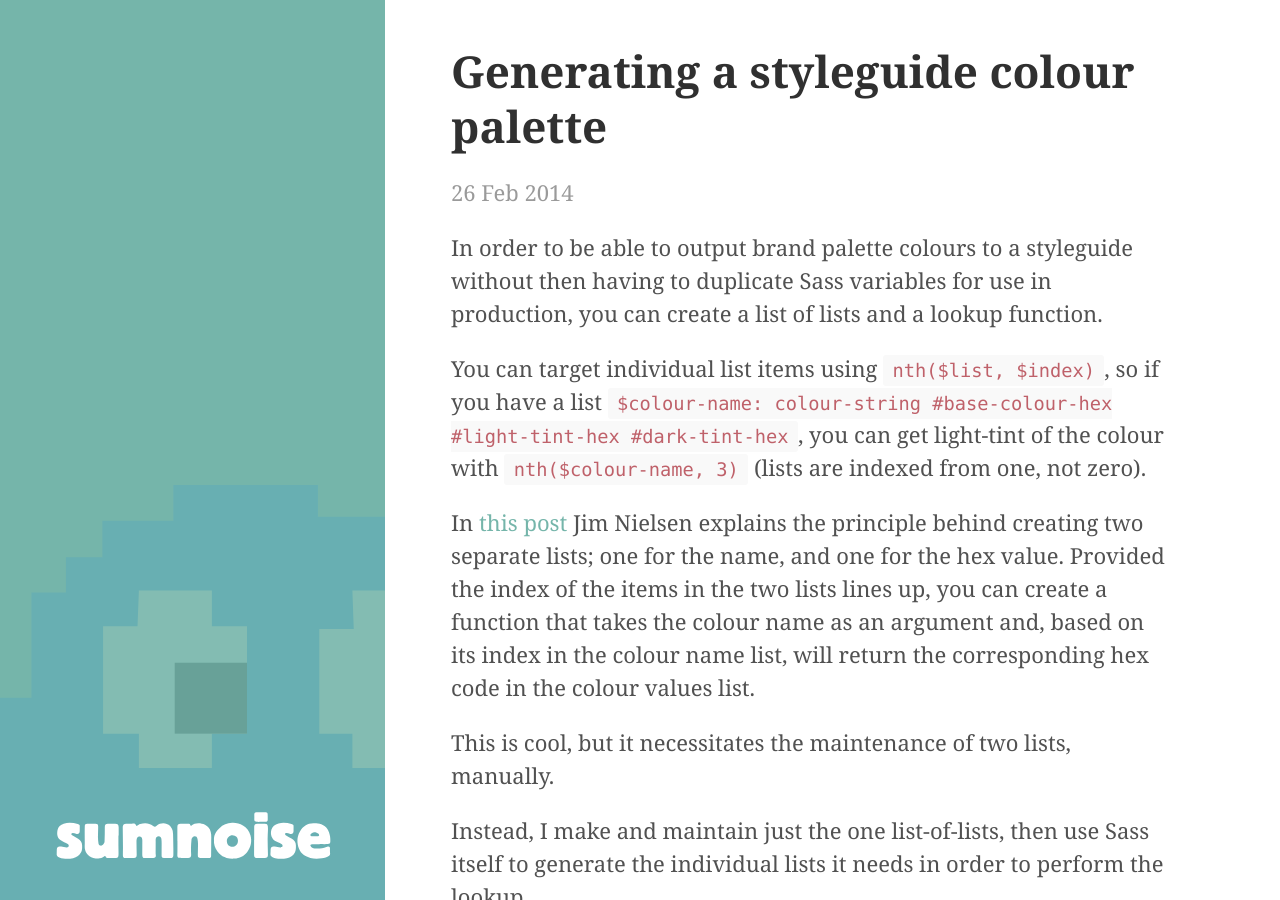
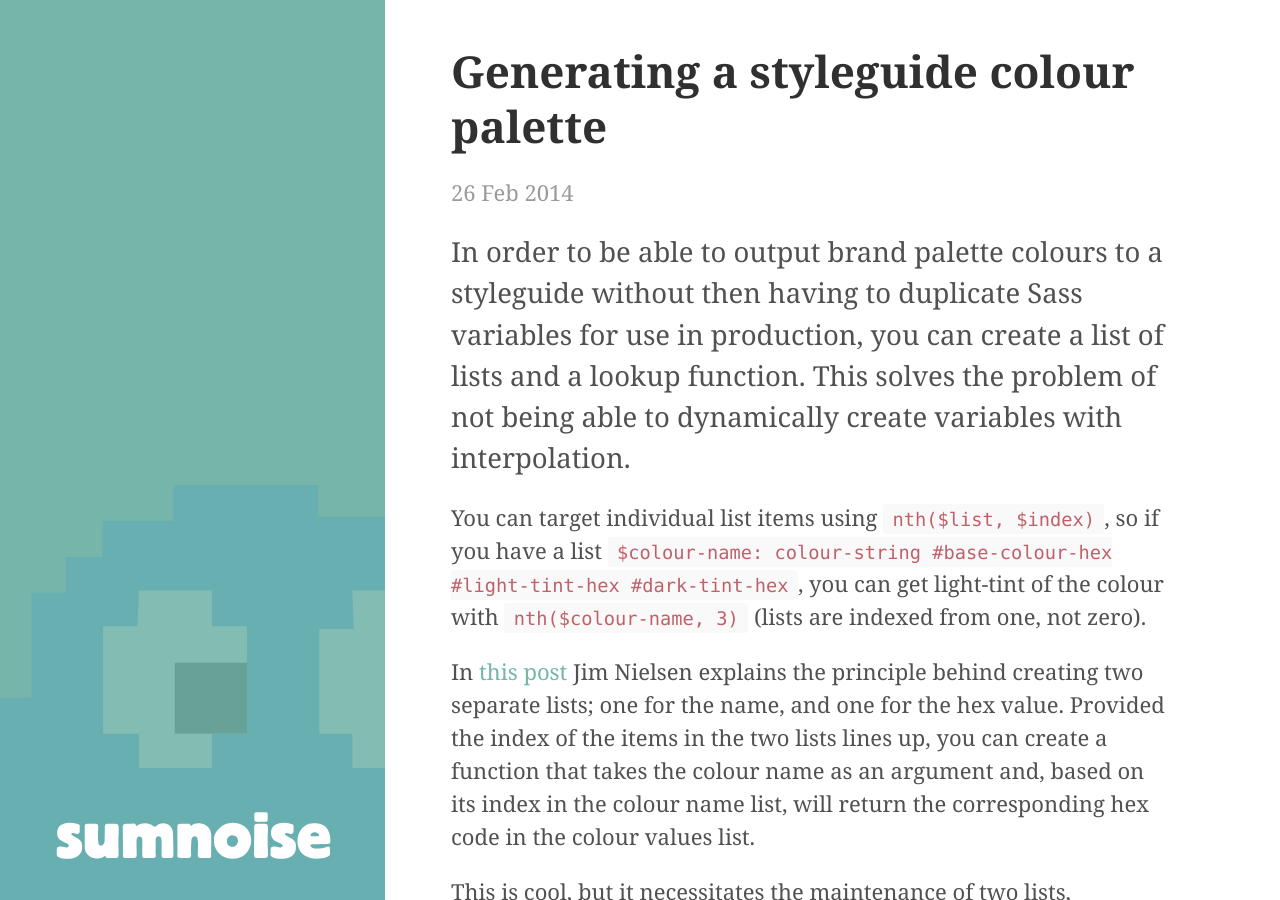
Before and after one commit to davidpmccormick/davidpmccormick.github.io, a Jekyll site: the page built from _posts/2014-02-26-styleguide-colour-palette.md, in a window 1280 px wide and 900 px high. Built offline with Jekyll 4.4.1, drawn with Linux system fonts in a browser that asks for light colours; Markdown is read by kramdown in place of the engine named in the settings.

Commit message:
Update styleguide post

```diff
--- a/_posts/2014-02-26-styleguide-colour-palette.md
+++ b/_posts/2014-02-26-styleguide-colour-palette.md
@@ -3,7 +3,7 @@
 title: Generating a styleguide colour palette
 ---
 
-In order to be able to output brand palette colours to a styleguide without then having to duplicate Sass variables for use in production, you can create a list of lists and a lookup function.
+<p class="lead">In order to be able to output brand palette colours to a styleguide without then having to duplicate Sass variables for use in production, you can create a list of lists and a lookup function. This solves the problem of not being able to dynamically create variables with interpolation.</p>
 
 You can target individual list items using `nth($list, $index)`, so if you have a list `$colour-name: colour-string #base-colour-hex #light-tint-hex #dark-tint-hex`, you can get light-tint of the colour with `nth($colour-name, 3)` (lists are indexed from one, not zero).
 
```
